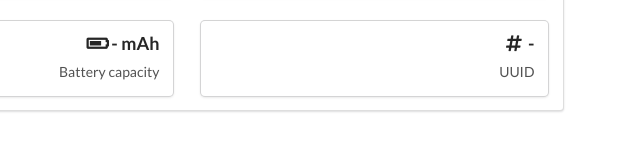
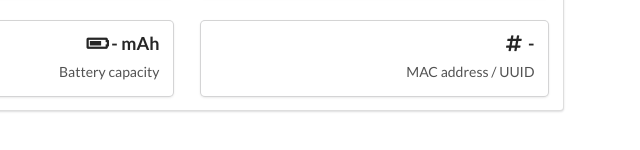
Before and after one commit to gorankarlic/lecture-ruuvi, a website: page src/site/index.html in a window 1280 px wide. Shown: the part 244-394 px from the top of the page, 640-1280 px from the left. Drawn offline with nearby package versions, Linux system fonts and the light colour scheme.

Commit message:
Added address.

```diff
--- a/src/site/index.html
+++ b/src/site/index.html
@@ -63,7 +63,7 @@
                     <div class="ui card">
                         <div class="content">
                             <div class="right aligned header"><i class="hashtag icon"></i><data value="uuid">-</data></div>
-                            <div class="right aligned description">UUID</div>
+                            <div class="right aligned description">MAC address / UUID</div>
                         </div>
                     </div>
                 </div>
```
